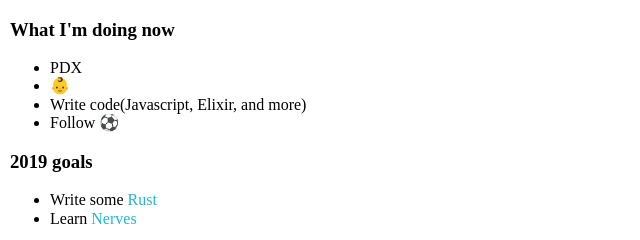
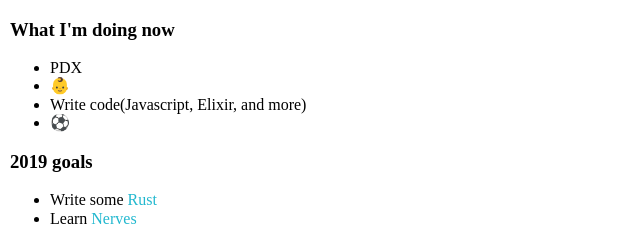
Before and after one commit to ins429/ins429.github.io, a website: page now.html in a window 1280 px wide. Shown: the top 240 px of the page, 0-640 px from the left. Drawn offline with nearby package versions, Linux system fonts and the light colour scheme.

Commit message:
update now

```diff
--- a/now.html
+++ b/now.html
@@ -28,7 +28,7 @@
         <li>PDX</li>
         <li>👶</li>
         <li>Write code(Javascript, Elixir, and more)</li>
-        <li>Follow  ⚽️</li>
+        <li> ⚽️</li>
       </ul>
     </div>
     <div>
```
